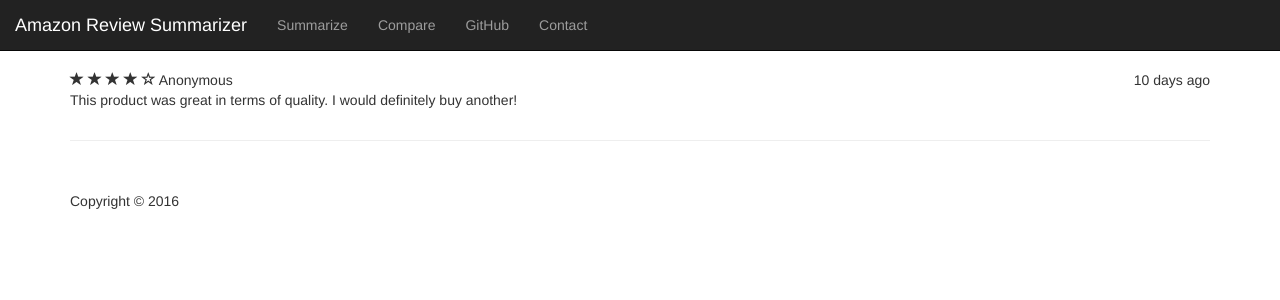
After one commit to alvinthai/amazon_review_summarizer, a Flask app: page /full-review in a window 1280 px wide. The commit adds this page. Shown: the top 300 px of the page. Run offline with Flask 2, Linux system fonts and the light colour scheme; parts of the project's set-up code (start-up, migrations or seed data) failed here and were passed over; some libraries are stand-ins or nearby versions.

```diff
--- a/app/app.py
+++ b/app/app.py
@@ -16,48 +16,54 @@ with open('data/polarizer3.pkl', 'rb') as f:
 with open('data/polarizer4.pkl', 'rb') as f:
     pol2 = cPickle.load(f)
 
-asin1, asin2 = pol1.asin, pol2.asin
-url1 = 'https://www.amazon.com/dp/{}/'.format(asin1)
-url2 = 'https://www.amazon.com/dp/{}/'.format(asin2)
+# asin1, asin2 = pol1.asin, pol2.asin
+# url1 = 'https://www.amazon.com/dp/{}/'.format(asin1)
+# url2 = 'https://www.amazon.com/dp/{}/'.format(asin2)
+#
+# header1 = 'Mozilla/5.0 (Macintosh; Intel Mac OS X 10_10_2) ' \
+#           'AppleWebKit/600.3.18 (KHTML, like Gecko) Version/8.0.3' \
+#           'Safari/600.3.18'
+# header2 = 'Mozilla/5.0 (compatible; MSIE 10.0; Windows NT 6.1; Trident/6.0)'
+#
+# html1 = requests.get(url1, headers={'User-Agent': header1}).content
+# html2 = requests.get(url2, headers={'User-Agent': header2}).content
+#
+# soup1 = BeautifulSoup(html1, 'html.parser')
+# soup2 = BeautifulSoup(html2, 'html.parser')
+#
+# try:
+#     img1 = soup1.find("div", {"id": "imgTagWrapperId"}).find("img")
+#     img_url1 = json.loads(img1["data-a-dynamic-image"]).keys()[0]
+#
+#     img2 = soup2.find("div", {"id": "imgTagWrapperId"}).find("img")
+#     img_url2 = json.loads(img2["data-a-dynamic-image"]).keys()[0]
+#
+#     price1 = soup1.find("span", {"id": "priceblock_ourprice"})
+#     price2 = soup2.find("span", {"id": "priceblock_ourprice"})
+#
+#     if not price1:
+#         price1 = soup1.find_all("span", {"class": "a-color-price"})[0]
+#     if not price2:
+#         price1 = soup2.find_all("span", {"class": "a-color-price"})[0]
+#
+#     price1, price2 = price1.text, price2.text
+#
+#     title1 = soup1.find("span", {"id": "productTitle"}).text.strip()
+#     title2 = soup2.find("span", {"id": "productTitle"}).text.strip()
+# except:
+#     img_url1 = 'http://placehold.it/800x300'
+#     title1 = pol1.name
+#     price1 = 'N/A'
+#
+#     img_url2 = 'http://placehold.it/800x300'
+#     title2 = pol2.name
+#     price2 = 'N/A'
 
-header1 = 'Mozilla/5.0 (Macintosh; Intel Mac OS X 10_10_2) ' \
-          'AppleWebKit/600.3.18 (KHTML, like Gecko) Version/8.0.3' \
-          'Safari/600.3.18'
-header2 = 'Mozilla/5.0 (compatible; MSIE 10.0; Windows NT 6.1; Trident/6.0)'
-
-html1 = requests.get(url1, headers={'User-Agent': header1}).content
-html2 = requests.get(url2, headers={'User-Agent': header2}).content
-
-soup1 = BeautifulSoup(html1, 'html.parser')
-soup2 = BeautifulSoup(html2, 'html.parser')
-
-try:
-    img1 = soup1.find("div", {"id": "imgTagWrapperId"}).find("img")
-    img_url1 = json.loads(img1["data-a-dynamic-image"]).keys()[0]
-
-    img2 = soup2.find("div", {"id": "imgTagWrapperId"}).find("img")
-    img_url2 = json.loads(img2["data-a-dynamic-image"]).keys()[0]
-
-    price1 = soup1.find("span", {"id": "priceblock_ourprice"})
-    price2 = soup2.find("span", {"id": "priceblock_ourprice"})
-
-    if not price1:
-        price1 = soup1.find_all("span", {"class": "a-color-price"})[0]
-    if not price2:
-        price1 = soup2.find_all("span", {"class": "a-color-price"})[0]
-
-    price1, price2 = price1.text, price2.text
-
-    title1 = soup1.find("span", {"id": "productTitle"}).text.strip()
-    title2 = soup2.find("span", {"id": "productTitle"}).text.strip()
-except:
-    img_url1 = 'http://placehold.it/800x300'
-    title1 = pol1.name
-    price1 = 'N/A'
-
-    img_url2 = 'http://placehold.it/800x300'
-    title2 = pol2.name
-    price2 = 'N/A'
+title1, title2 = pol1.name, pol2.name
+url1, url2 = "", ""
+price1, price2 = "$1", "$1"
+img_url1 =  "https://images-na.ssl-images-amazon.com/images/I/71rHYqOkvNL._SX466_.jpg"
+img_url2 = "https://images-na.ssl-images-amazon.com/images/I/91L30nswRuL._SY450_.jpg"
 
 aspectsf, aspects = common_features(pol1, pol2, printing=False)
 aspectsf, aspects = aspectsf[0:10, 1:].tolist(), aspects[0:10]
@@ -91,5 +97,11 @@ def index():
                            img_url2=img_url2, title1=title1, title2=title2,
                            price1=price1, price2=price2, url1=url1, url2=url2)
 
+
+@app.route('/full-review')
+def generate():
+    return render_template('full_review.html')
+
+
 if __name__ == '__main__':
     app.run(host='0.0.0.0', port=8080, debug=True)
--- /dev/null
+++ b/app/templates/full_review.html
@@ -0,0 +1,99 @@
+<!DOCTYPE html>
+<html lang="en">
+
+<head>
+
+    <meta charset="utf-8">
+    <meta http-equiv="X-UA-Compatible" content="IE=edge">
+    <meta name="viewport" content="width=device-width, initial-scale=1">
+    <meta name="description" content="">
+    <meta name="author" content="">
+
+    <title>Amazon Review Summarizer</title>
+
+    <!-- Bootstrap Core CSS -->
+    <link href="../static/css/bootstrap.css" rel="stylesheet">
+
+    <!-- Custom CSS -->
+    <link href="../static/css/shop-item.css" rel="stylesheet">
+    <link href="../static/css/my_custom.css" rel="stylesheet">
+
+    <!-- HTML5 Shim and Respond.js IE8 support of HTML5 elements and media queries -->
+    <!-- WARNING: Respond.js doesn't work if you view the page via file:// -->
+    <!--[if lt IE 9]>
+        <script src="https://oss.maxcdn.com/libs/html5shiv/3.7.0/html5shiv.js"></script>
+        <script src="https://oss.maxcdn.com/libs/respond.js/1.4.2/respond.min.js"></script>
+    <![endif]-->
+
+</head>
+
+<body>
+    <!-- Navigation -->
+    <nav class="navbar navbar-inverse navbar-fixed-top" role="navigation">
+            <!-- Brand and toggle get grouped for better mobile display -->
+            <div class="navbar-header">
+                <button type="button" class="navbar-toggle" data-toggle="collapse" data-target="#bs-example-navbar-collapse-1">
+                    <span class="sr-only">Toggle navigation</span>
+                    <span class="icon-bar"></span>
+                    <span class="icon-bar"></span>
+                    <span class="icon-bar"></span>
+                </button>
+                <a class="navbar-brand" href="#">Amazon Review Summarizer</a>
+            </div>
+            <!-- Collect the nav links, forms, and other content for toggling -->
+            <div class="collapse navbar-collapse" id="bs-example-navbar-collapse-1">
+                <ul class="nav navbar-nav">
+                    <li>
+                        <a href="#">Summarize</a>
+                    </li>
+                    <li>
+                        <a href="#">Compare</a>
+                    </li>
+                    <li>
+                        <a href="#">GitHub</a>
+                    </li>
+                    <li>
+                        <a href="#">Contact</a>
+                    </li>
+                </ul>
+            </div>
+            <!-- /.navbar-collapse -->
+        <!-- /.container -->
+    </nav>
+    <!-- Page Content -->
+    <div class="container">
+
+        <div class="row">
+            <div class="col-md-12">
+                <span class="glyphicon glyphicon-star"></span>
+                <span class="glyphicon glyphicon-star"></span>
+                <span class="glyphicon glyphicon-star"></span>
+                <span class="glyphicon glyphicon-star"></span>
+                <span class="glyphicon glyphicon-star-empty"></span>
+                Anonymous
+                <span class="pull-right">10 days ago</span>
+                <p>This product was great in terms of quality. I would definitely buy another!</p>
+            </div>
+        </div><hr>
+
+        <!-- Footer -->
+        <footer>
+            <div class="row">
+                <div class="col-lg-12">
+                    <p>Copyright © 2016</p>
+                </div>
+            </div>
+        </footer>
+
+    </div>
+
+    <!-- jQuery -->
+    <script src="../static/js/jquery.js"></script>
+    <script src="//cdnjs.cloudflare.com/ajax/libs/jquery.matchHeight/0.7.0/jquery.matchHeight-min.js"></script>
+
+    <!-- Bootstrap Core JavaScript -->
+    <script src="../static/js/bootstrap.min.js"></script>
+
+</body>
+
+</html>
```
Also changed, not shown: app/templates/app_results.html (+20 -8 lines), scripts/polarizer.py (+6 -5 lines), scripts/summarizer.py (+9 -10 lines).
